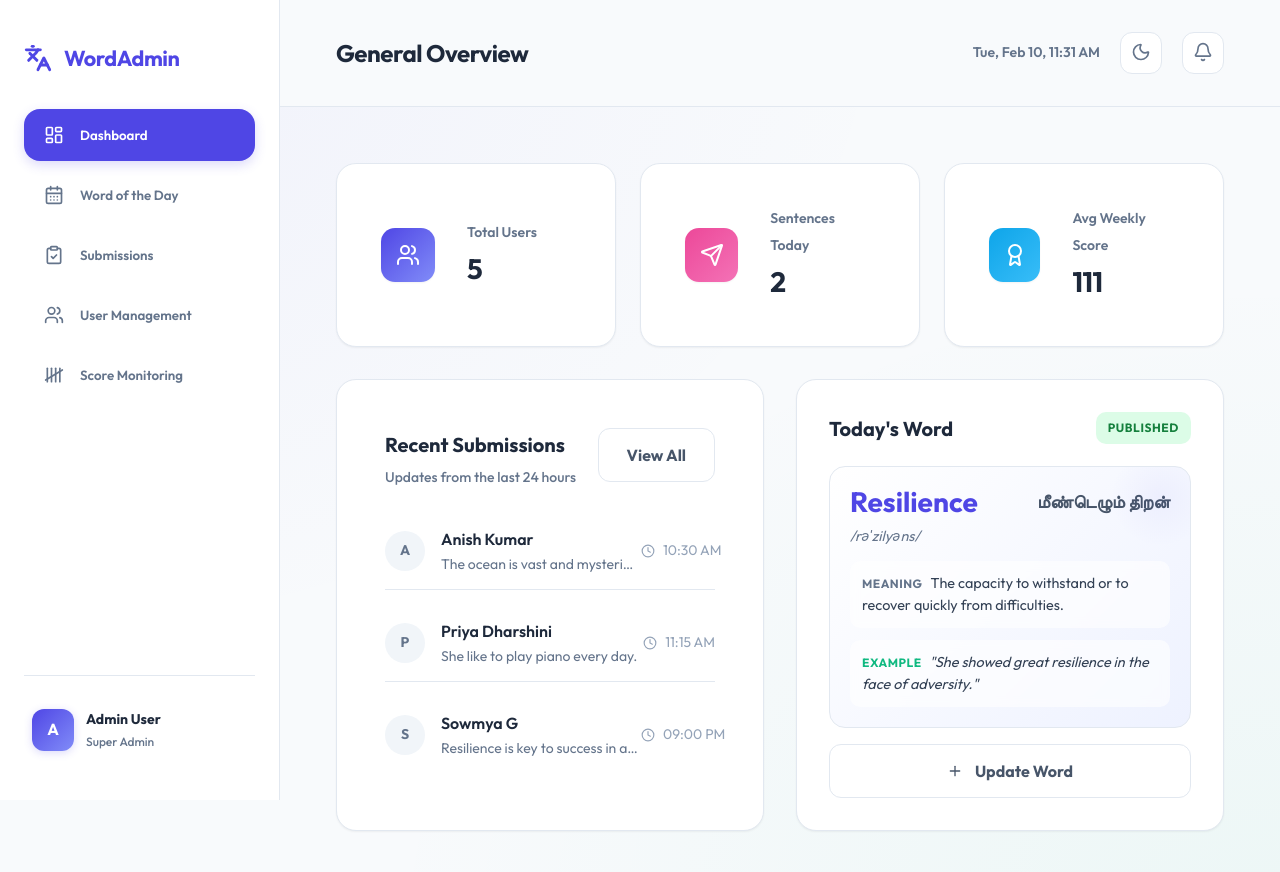
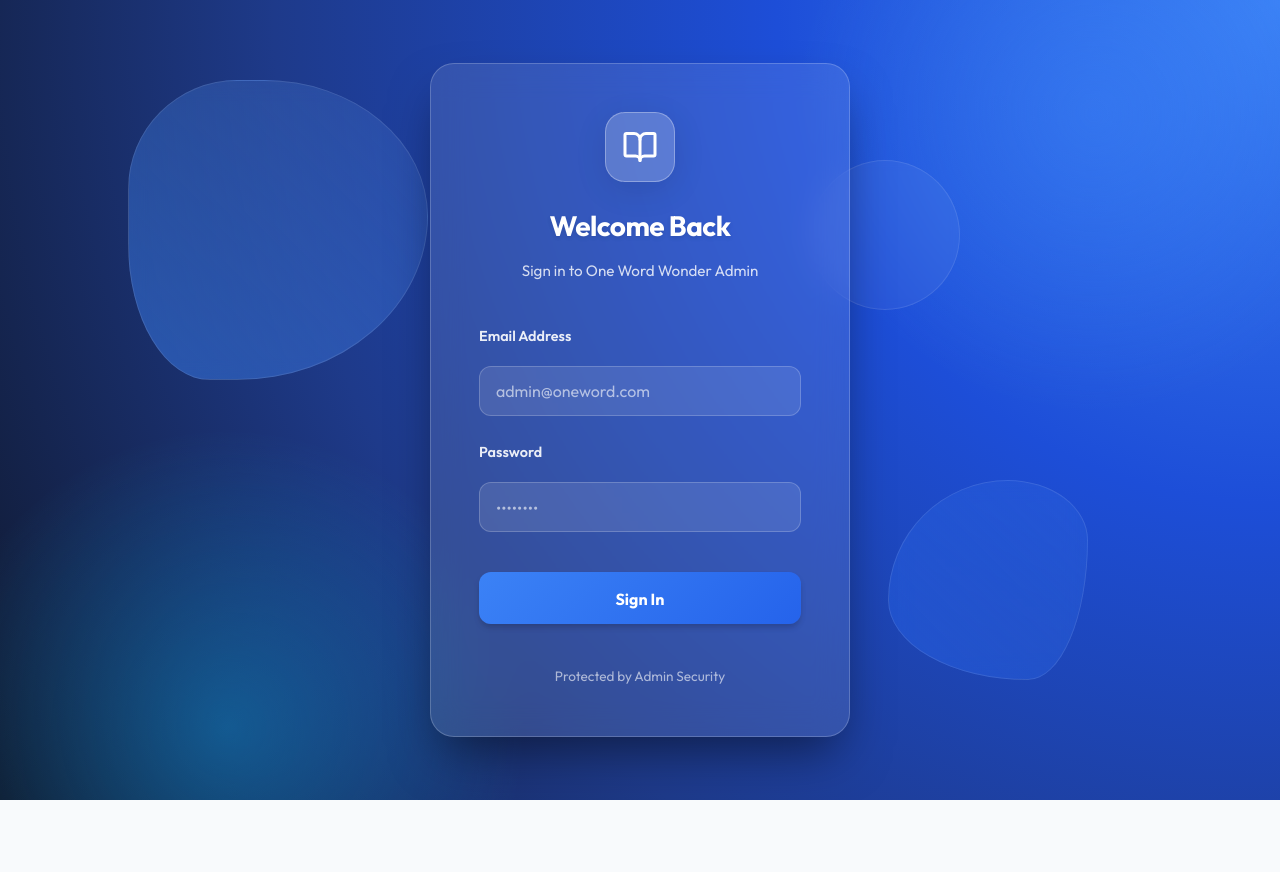
Before and after one commit to Aarif-work/English-app-admin, a React (Vite) app: page / in a window 1280 px wide. Shown: the top 872 px of the page. After the commit the page ends 800 px from the top, so only its background shows below. Built offline with nearby package versions, Linux system fonts and the light colour scheme.

Commit message:
Login page added

```diff
--- a/src/App.jsx
+++ b/src/App.jsx
@@ -6,7 +6,6 @@
   Users,
   Tally5,
   Languages,
-  Bell,
   Plus,
   Eye,
   Send,
@@ -23,9 +22,9 @@
   ArrowUpRight,
   TrendingUp,
   Clock,
-  Moon,
-  Sun,
-  Download
+  Download,
+  BookOpen,
+  Activity
 } from 'lucide-react';
 import { motion, AnimatePresence } from 'framer-motion';
 
@@ -39,10 +38,10 @@
 ];
 
 const INITIAL_SUBMISSIONS = [
-  { id: 101, userId: 1, userName: 'Anish Kumar', sentence: 'The ocean is vast and mysterious.', date: '2026-02-10', time: '10:30 AM' },
-  { id: 102, userId: 2, userName: 'Priya Dharshini', sentence: 'She like to play piano every day.', date: '2026-02-10', time: '11:15 AM' },
-  { id: 103, userId: 4, userName: 'Sowmya G', sentence: 'Resilience is key to success in any field.', date: '2026-02-09', time: '09:00 PM' },
-  { id: 104, userId: 5, userName: 'Karthik S', sentence: 'I am reading a book now.', date: '2026-02-09', time: '04:45 PM' }
+  { id: 101, userId: 1, userName: 'Anish Kumar', sentence: 'Resilience is key to success.', time: '10:30 AM', date: new Date().toISOString().split('T')[0] },
+  { id: 102, userId: 4, userName: 'Sowmya G', sentence: 'She showed remarkable resilience.', time: '11:15 AM', date: new Date().toISOString().split('T')[0] },
+  { id: 103, userId: 2, userName: 'Priya Dharshini', sentence: 'Building resilience takes time.', time: '01:45 PM', date: new Date().toISOString().split('T')[0] },
+  { id: 104, userId: 5, userName: 'Karthik S', sentence: 'Resilience helps in tough times.', time: 'Yesterday', date: '2023-10-26' }
 ];
 
 const ACTIVITY_DATA = [12, 18, 15, 25, 20, 30, 22];
@@ -65,33 +64,21 @@
 const Sidebar = ({ currentSection, setSection, isOpen, setIsOpen }) => {
   const navItems = [
     { id: 'dashboard', label: 'Dashboard', icon: LayoutDashboard },
-    { id: 'word-management', label: 'Word of the Day', icon: CalendarDays },
-    { id: 'submissions', label: 'Submissions', icon: ClipboardCheck },
+    { id: 'word-management', label: 'Publishing Studio', icon: BookOpen },
+    { id: 'submissions', label: 'Activity Streams', icon: Activity },
     { id: 'users', label: 'User Management', icon: Users },
-    { id: 'scores', label: 'Score Monitoring', icon: Tally5 },
+    { id: 'scores', label: 'Score Monitoring', icon: TrendingUp }
   ];
 
   return (
     <>
       {/* Mobile Overlay */}
-      <AnimatePresence>
-        {isOpen && (
-          <motion.div
-            className="modal-overlay"
-            style={{ zIndex: 90 }}
-            initial={{ opacity: 0 }}
-            animate={{ opacity: 1 }}
-            exit={{ opacity: 0 }}
-            onClick={() => setIsOpen(false)}
-          />
-        )}
-      </AnimatePresence>
+      <div className={`sidebar-overlay ${isOpen ? 'open' : ''}`} onClick={() => setIsOpen(false)} />
 
       <aside className={`sidebar ${isOpen ? 'open' : ''}`}>
         <div className="sidebar-header">
           <div className="logo">
-            <Languages size={28} strokeWidth={2.5} />
-            <span>WordAdmin</span>
+            <span style={{ fontSize: '1.5rem' }}>One Word Wonder</span>
           </div>
         </div>
         <nav className="sidebar-nav">
@@ -120,11 +107,12 @@
           </div>
         </div>
       </aside>
+
     </>
   );
 };
 
-const Header = ({ title, toggleSidebar, theme, toggleTheme }) => {
+const Header = ({ title, toggleSidebar }) => {
   const [date, setDate] = useState(new Date());
 
   useEffect(() => {
@@ -144,12 +132,7 @@
         <div className="date-display">
           {date.toLocaleDateString('en-US', { weekday: 'short', month: 'short', day: 'numeric', hour: '2-digit', minute: '2-digit' })}
         </div>
-        <motion.button className="btn-icon" onClick={toggleTheme} whileHover={{ scale: 1.1 }} whileTap={{ scale: 0.9 }}>
-          {theme === 'light' ? <Moon size={20} /> : <Sun size={20} />}
-        </motion.button>
-        <motion.button className="btn-icon" whileHover={{ scale: 1.1 }} whileTap={{ scale: 0.9 }}>
-          <Bell size={20} />
-        </motion.button>
+
       </div>
     </header>
   );
@@ -721,22 +704,84 @@
   );
 };
 
+const Login = ({ onLogin }) => {
+  const [email, setEmail] = useState('');
+  const [password, setPassword] = useState('');
+  const [error, setError] = useState('');
+
+  const handleSubmit = (e) => {
+    e.preventDefault();
+    onLogin();
+  };
+
+  return (
+    <div className="login-bg">
+      {/* Decorative Shapes mimicking the 3D fluid design */}
+      <div className="login-shape" style={{ width: '300px', height: '300px', top: '10%', left: '10%', borderRadius: '40% 60% 70% 30% / 40% 50% 60% 50%', background: 'linear-gradient(45deg, rgba(59, 130, 246, 0.5), rgba(147, 197, 253, 0.1))' }} />
+      <div className="login-shape" style={{ width: '200px', height: '200px', bottom: '15%', right: '15%', borderRadius: '60% 40% 30% 70% / 60% 30% 70% 40%', background: 'linear-gradient(45deg, rgba(37, 99, 235, 0.5), rgba(96, 165, 250, 0.1))' }} />
+      <div className="login-shape" style={{ width: '150px', height: '150px', top: '20%', right: '25%', borderRadius: '50%', background: 'rgba(255, 255, 255, 0.05)', backdropFilter: 'blur(5px)' }} />
+
+      <motion.div
+        className="login-card"
+        initial={{ opacity: 0, scale: 0.95 }}
+        animate={{ opacity: 1, scale: 1 }}
+        transition={{ duration: 0.6, ease: "easeOut" }}
+      >
+        <div style={{ textAlign: 'center', marginBottom: '2.5rem' }}>
+          <div style={{ width: '70px', height: '70px', background: 'rgba(255, 255, 255, 0.2)', borderRadius: '20px', display: 'flex', alignItems: 'center', justifyContent: 'center', margin: '0 auto 1.25rem', color: 'white', border: '1px solid rgba(255, 255, 255, 0.3)', boxShadow: '0 8px 32px rgba(0, 0, 0, 0.1)' }}>
+            <BookOpen size={36} />
+          </div>
+          <h2 style={{ fontSize: '1.75rem', fontWeight: 800, color: 'white', marginBottom: '0.5rem', letterSpacing: '-0.02em', textShadow: '0 2px 4px rgba(0,0,0,0.1)' }}>Welcome Back</h2>
+          <p style={{ color: 'rgba(255, 255, 255, 0.8)', fontSize: '0.95rem' }}>Sign in to One Word Wonder Admin</p>
+        </div>
+
+        <form onSubmit={handleSubmit} style={{ display: 'flex', flexDirection: 'column', gap: '1.5rem' }}>
+          <div className="form-group" style={{ margin: 0 }}>
+            <label className="login-label">Email Address</label>
+            <input
+              type="email"
+              value={email}
+              onChange={(e) => setEmail(e.target.value)}
+              required
+              placeholder="admin@oneword.com"
+              className="login-input"
+            />
+          </div>
+          <div className="form-group" style={{ margin: 0 }}>
+            <label className="login-label">Password</label>
+            <input
+              type="password"
+              value={password}
+              onChange={(e) => setPassword(e.target.value)}
+              required
+              placeholder="••••••••"
+              className="login-input"
+            />
+          </div>
+
+          {error && <p style={{ color: '#fecaca', fontSize: '0.9rem', textAlign: 'center', padding: '0.75rem', background: 'rgba(239, 68, 68, 0.2)', borderRadius: '12px', border: '1px solid rgba(239, 68, 68, 0.3)' }}>{error}</p>}
+
+          <button type="submit" className="login-btn">
+            Sign In
+          </button>
+        </form>
+
+        <div style={{ textAlign: 'center', marginTop: '2.5rem', fontSize: '0.85rem', color: 'rgba(255, 255, 255, 0.6)' }}>
+          <p>Protected by Admin Security</p>
+        </div>
+      </motion.div>
+    </div>
+  );
+};
+
 const App = () => {
+  const [isAuthenticated, setIsAuthenticated] = useState(false);
   const [currentSection, setSection] = useState('dashboard');
   const [users, setUsers] = useState(INITIAL_USERS);
   const [submissions, setSubmissions] = useState(INITIAL_SUBMISSIONS);
   const [toast, setToast] = useState(null);
   const [modal, setModal] = useState({ show: false, title: '', message: '', onConfirm: null });
   const [sidebarOpen, setSidebarOpen] = useState(false);
-  const [theme, setTheme] = useState('light');
-
-  useEffect(() => {
-    document.documentElement.setAttribute('data-theme', theme);
-  }, [theme]);
-
-  const toggleTheme = () => {
-    setTheme(prev => prev === 'light' ? 'dark' : 'light');
-  };
 
   const showToast = (msg) => {
     setToast(msg);
@@ -777,6 +822,29 @@
     scores: 'Performance Analytics'
   };
 
+  if (!isAuthenticated) {
+    return (
+      <>
+        <Login onLogin={() => setIsAuthenticated(true)} />
+        <AnimatePresence>
+          {toast && (
+            <motion.div
+              className="toast-container"
+              initial={{ opacity: 0, x: 20 }}
+              animate={{ opacity: 1, x: 0 }}
+              exit={{ opacity: 0, x: 20 }}
+            >
+              <div className="toast toast-success">
+                <CheckCircle size={18} color="var(--success)" />
+                {toast}
+              </div>
+            </motion.div>
+          )}
+        </AnimatePresence>
+      </>
+    );
+  }
+
   return (
     <div className="app-container">
       <Sidebar
@@ -790,8 +858,6 @@
         <Header
           title={sectionTitles[currentSection]}
           toggleSidebar={() => setSidebarOpen(!sidebarOpen)}
-          theme={theme}
-          toggleTheme={toggleTheme}
         />
 
         <div className="content-area">
--- a/src/index.css
+++ b/src/index.css
@@ -844,3 +844,124 @@
   gap: 1rem;
   margin-top: 1rem;
 }
+
+/* Login Page Styles */
+.login-bg {
+  height: 100vh;
+  width: 100vw;
+  display: flex;
+  align-items: center;
+  justify-content: center;
+  background: radial-gradient(circle at top right, #3b82f6, #1d4ed8, #1e3a8a, #0f172a);
+  position: fixed;
+  top: 0;
+  left: 0;
+  overflow: hidden;
+}
+
+.login-bg::before,
+.login-bg::after {
+  content: '';
+  position: absolute;
+  width: 600px;
+  height: 600px;
+  background: radial-gradient(circle, rgba(59, 130, 246, 0.4) 0%, rgba(30, 58, 138, 0) 70%);
+  border-radius: 50%;
+  z-index: 0;
+}
+
+.login-bg::before {
+  top: -200px;
+  right: -100px;
+  animation: float 20s infinite alternate;
+}
+
+.login-bg::after {
+  bottom: -200px;
+  left: -100px;
+  background: radial-gradient(circle, rgba(14, 165, 233, 0.4) 0%, rgba(15, 23, 42, 0) 70%);
+  animation: float 15s infinite alternate-reverse;
+}
+
+.login-shape {
+  position: absolute;
+  background: linear-gradient(135deg, rgba(255, 255, 255, 0.1), rgba(255, 255, 255, 0));
+  backdrop-filter: blur(10px);
+  border-radius: 50%;
+  border: 1px solid rgba(255, 255, 255, 0.1);
+  z-index: 1;
+}
+
+.login-card {
+  background: rgba(255, 255, 255, 0.1);
+  backdrop-filter: blur(16px);
+  border: 1px solid rgba(255, 255, 255, 0.2);
+  padding: 3rem;
+  border-radius: 24px;
+  box-shadow: 0 25px 50px -12px rgba(0, 0, 0, 0.5);
+  width: 100%;
+  max-width: 420px;
+  position: relative;
+  z-index: 10;
+}
+
+.login-input {
+  width: 100%;
+  padding: 0.875rem 1rem;
+  border-radius: 12px;
+  border: 1px solid rgba(255, 255, 255, 0.2);
+  background: rgba(255, 255, 255, 0.1);
+  color: white;
+  font-size: 1rem;
+  outline: none;
+  transition: all 0.3s ease;
+}
+
+.login-input::placeholder {
+  color: rgba(255, 255, 255, 0.6);
+}
+
+.login-input:focus {
+  background: rgba(255, 255, 255, 0.15);
+  border-color: rgba(255, 255, 255, 0.5);
+  box-shadow: 0 0 0 4px rgba(255, 255, 255, 0.1);
+}
+
+.login-label {
+  display: block;
+  margin-bottom: 0.5rem;
+  font-weight: 600;
+  font-size: 0.9rem;
+  color: rgba(255, 255, 255, 0.9);
+}
+
+.login-btn {
+  width: 100%;
+  padding: 1rem;
+  font-size: 1rem;
+  font-weight: 700;
+  border-radius: 12px;
+  border: none;
+  background: linear-gradient(135deg, #3b82f6 0%, #2563eb 100%);
+  color: white;
+  cursor: pointer;
+  transition: all 0.3s ease;
+  margin-top: 1rem;
+  box-shadow: 0 4px 6px -1px rgba(0, 0, 0, 0.2);
+}
+
+.login-btn:hover {
+  transform: translateY(-2px);
+  box-shadow: 0 10px 15px -3px rgba(0, 0, 0, 0.3);
+  filter: brightness(1.1);
+}
+
+@keyframes float {
+  0% {
+    transform: translate(0, 0) rotate(0deg);
+  }
+
+  100% {
+    transform: translate(30px, 30px) rotate(5deg);
+  }
+}
```
